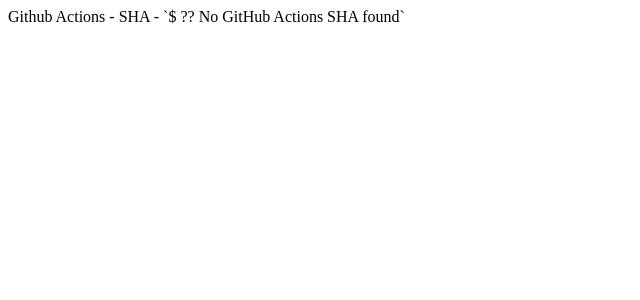
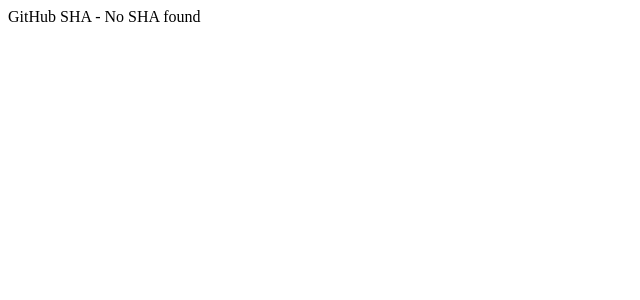
Before and after one commit to Ajsalemo/azure-webapps-windows-node-nextjs, a Next.js app: page /deployment in a window 1280 px wide. Shown: the top 300 px of the page, without its empty margins (0-640 px from the left). Built offline with nearby package versions, Linux system fonts and the light colour scheme.

Commit message:
updating github sha code and gh yaml

```diff
--- a/next.config.mjs
+++ b/next.config.mjs
@@ -1,6 +1,6 @@
 /** @type {import('next').NextConfig} */
 const nextConfig = {
-    swcMinify : false,
+    // swcMinify : false,
 };
 
 export default nextConfig;
--- a/server.js
+++ b/server.js
@@ -3,7 +3,7 @@
 const next = require('next')
 
 const dev = process.env.NODE_ENV !== 'production'
-const hostname = '0.0.0.0'
+const hostname = 'localhost'
 const port = process.env.PORT || 3000
 // when using middleware `hostname` and `port` must be provided below
 const app = next({ dev, hostname, port })
--- a/src/pages/deployment.js
+++ b/src/pages/deployment.js
@@ -1,3 +1,3 @@
 export default function Deployment() {
-    return <div>Github Actions - SHA - `${process.env.GITHUB_SHA} ?? No GitHub Actions SHA found`</div>
+    return <div>GitHub SHA - {process.env.NEXT_PUBLIC_GITHUB_SHA ?? "No SHA found"}</div>
 }
```
Also changed, not shown: package.json (+4 -3 lines), 1 other file (tests, documents, lock files or other folders).
